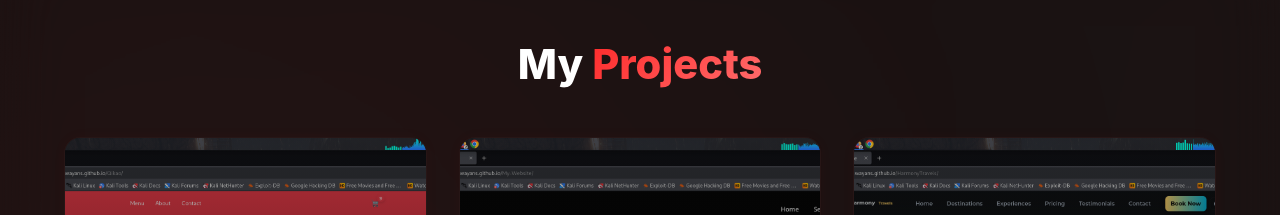
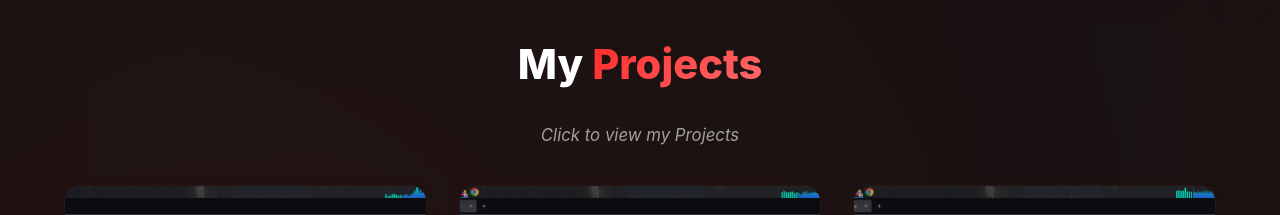
Before and after one commit to Marshall-Wayans/My-Protfolio-React-, a React (Vite) app: page / in a window 1280 px wide. Shown: the part 2580-2795 px from the top of the page. Built offline with nearby package versions, Linux system fonts and the light colour scheme.

Commit message:
This is an updated portfolio code

```diff
--- a/src/components/Projects.css
+++ b/src/components/Projects.css
@@ -164,3 +164,13 @@
   margin-top: 0.5rem;
   font-style: italic;
 }
+
+.heading-subtext {
+  text-align: center;
+  font-size: 1.05rem;
+  color: var(--text-secondary);
+  margin-top: -0.8rem;
+  margin-bottom: 2.5rem;
+  font-style: italic;
+  opacity: 0.9;
+}
--- a/src/components/Projects.jsx
+++ b/src/components/Projects.jsx
@@ -199,6 +199,17 @@ liveUrl: "https://marshall-wayans.github.io/Qikao/",
           My <span>Projects</span>
         </motion.h2>
 
+                <motion.p
+          className="heading-subtext"
+          style={{ fontStyle: "italic" }}
+          initial={{ opacity: 0, y: 10 }}
+          whileInView={{ opacity: 1, y: 0 }}
+          viewport={{ once: true }}
+          transition={{ duration: 0.6, ease: "easeOut" }}
+        >
+          Click to view my Projects
+        </motion.p>
+
         {/* Projects Grid */}
         <div className="projects-grid">
           {projects.map((project, index) => (
```
